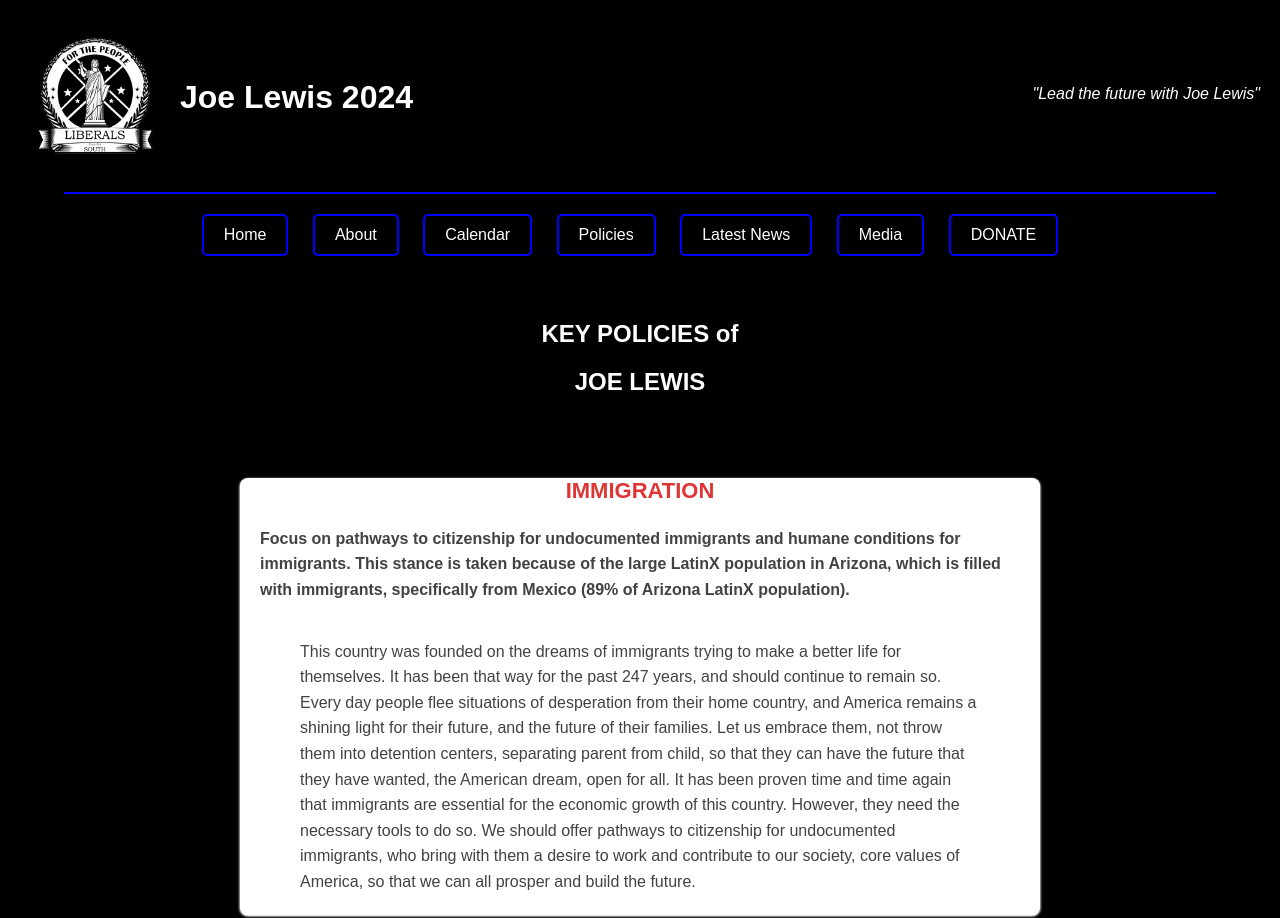
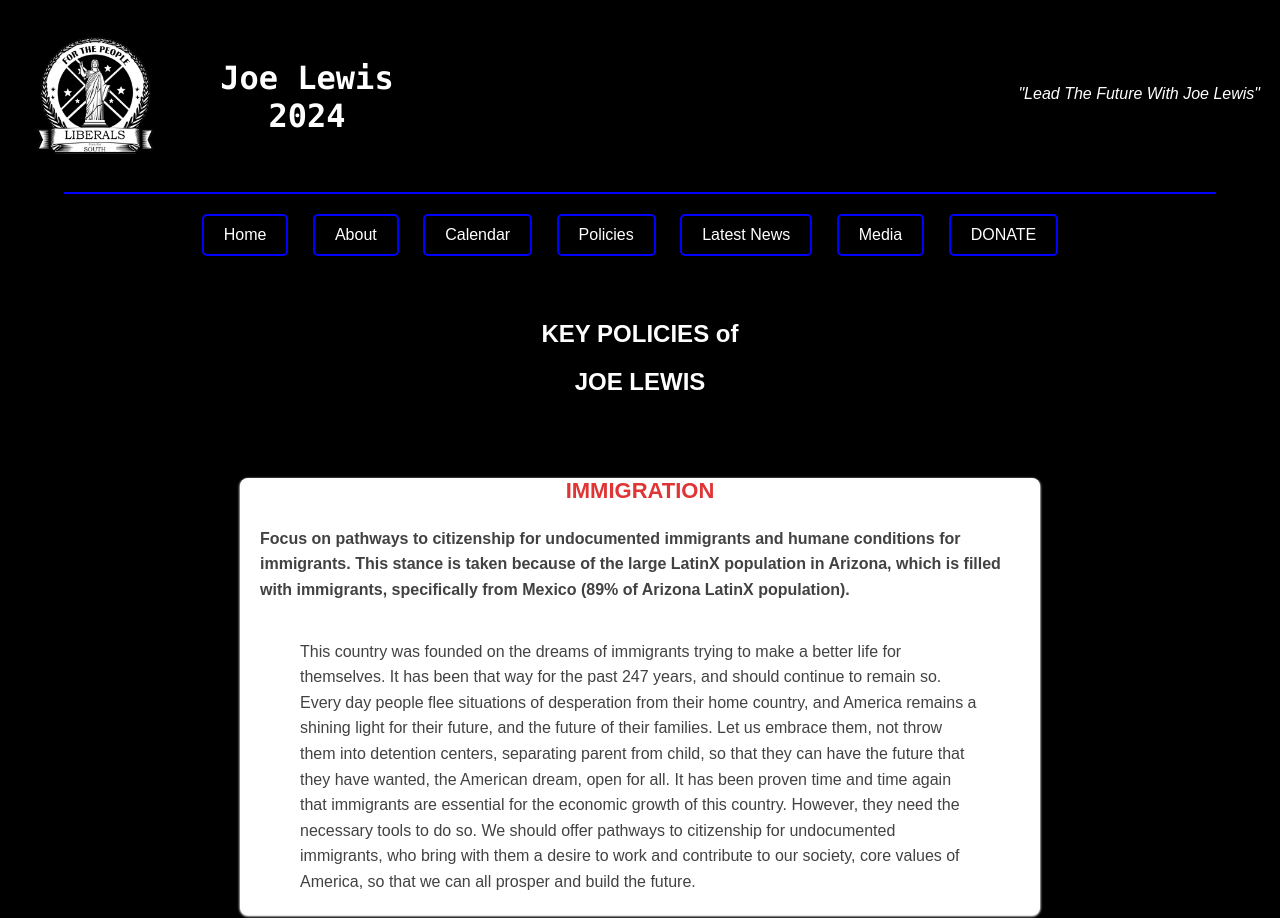
Before and after one commit to ch1kim0n1/JoeLewisAPGOV.github.io, a plain HTML site: page policies.html in a window 1280 px wide. Shown: the top 918 px of the page. Drawn offline with Linux system fonts and the light colour scheme.

Commit message:
header update

```diff
--- a/policies.html
+++ b/policies.html
@@ -15,7 +15,7 @@
             </a>
             <h1>Joe Lewis 2024</h1>
         </div>
-        <p class="subtitle">"Lead the future with Joe Lewis"</p>
+        <p class="subtitle">"Lead The Future With Joe Lewis"</p>
     </header>
     <nav>
         <ul>
--- a/styles/about.css
+++ b/styles/about.css
@@ -122,8 +122,9 @@ body {
   }
 
   h1 {
-    margin-left: 10px; /* Add some space between the logo and title */
-    color: #fff;
+    margin-left: 1%; /* Add some space between the logo and title */
+    color: #ffffff;
+    font-family: "Lucida Console", "Courier New", monospace;
   }
 
   /* CSS for the focus block */
--- a/styles/calendar.css
+++ b/styles/calendar.css
@@ -98,8 +98,9 @@
       }
 
       h1 {
-        margin-left: 10px; /* Add some space between the logo and title */
-        color: #fff;
+        margin-left: 1%; /* Add some space between the logo and title */
+        color: #ffffff;
+        font-family: "Lucida Console", "Courier New", monospace;
       }
 
       /* CSS for the focus block */
--- a/styles/donate.css
+++ b/styles/donate.css
@@ -109,8 +109,9 @@ body {
   }
 
   h1 {
-    margin-left: 10px; /* Add some space between the logo and title */
-    color: #fff;
+    margin-left: 1%; /* Add some space between the logo and title */
+    color: #ffffff;
+    font-family: "Lucida Console", "Courier New", monospace;
   }
 
   /* CSS for the focus block */
--- a/styles/media.css
+++ b/styles/media.css
@@ -126,10 +126,10 @@
 
 
 h2 {
-    font-size: 32px; /* Increase the font size */
-    color: #ffffff; /* Blue color for why-vote heading */
-    margin-bottom: 20px; /* Add space at the bottom of the title */
-  }
+  font-size: 32px; /* Increase the font size */
+  color: #ffffff; /* Blue color for why-vote heading */
+  margin-bottom: 20px; /* Add space at the bottom of the title */
+}
 
     /* -------------------------------------------------------- */
 
@@ -182,8 +182,9 @@ body {
   }
 
   h1 {
-    margin-left: 10px; /* Add some space between the logo and title */
-    color: #fff;
+    margin-left: 1%; /* Add some space between the logo and title */
+    color: #ffffff;
+    font-family: "Lucida Console", "Courier New", monospace;
   }
 
   /* CSS for the focus block */
--- a/styles/news.css
+++ b/styles/news.css
@@ -101,8 +101,9 @@ header::after {
 }
 
 h1 {
-  margin-left: 10px; /* Add some space between the logo and title */
-  color: #fff;
+  margin-left: 1%; /* Add some space between the logo and title */
+  color: #ffffff;
+  font-family: "Lucida Console", "Courier New", monospace;
 }
 
 /* CSS for the focus block */
--- a/styles/polic.css
+++ b/styles/polic.css
@@ -82,8 +82,9 @@ body {
   }
 
   h1 {
-    margin-left: 10px; /* Add some space between the logo and title */
-    color: #fff;
+    margin-left: 1%; /* Add some space between the logo and title */
+    color: #ffffff;
+    font-family: "Lucida Console", "Courier New", monospace;
   }
 
   /* CSS for the focus block */
@@ -222,7 +223,3 @@ body {
     padding: 20px;
     width: 100%;
   }
-
-  title::hoover{
-    color: #ff0c0c;
-  }
```
Also changed, not shown: about.html (+1 -1 lines), calendar.html (+1 -1 lines), donate.html (+1 -1 lines), media.html (+1 -1 lines), news.html (+1 -1 lines).
